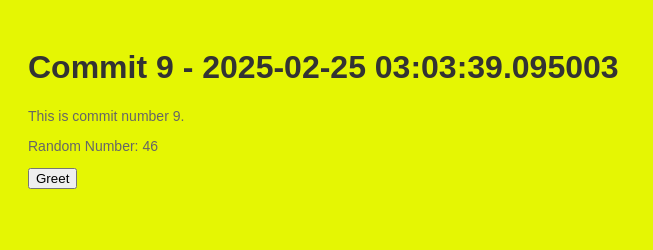
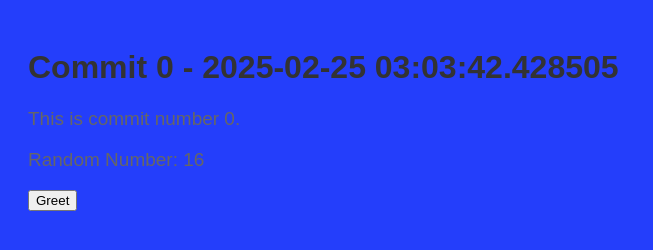
Before and after one commit to legbald0d/myrep-repo-20250225030335, a plain HTML site: page index.html in a window 1280 px wide. Shown: the whole page, without its empty margins (0-653 px from the left). Drawn offline with Linux system fonts and the light colour scheme.

Commit message:
📝 Commit 0 with HTML, CSS, and JS

```diff
--- a/index.html
+++ b/index.html
@@ -2,13 +2,13 @@
     <!DOCTYPE html>
     <html>
     <head>
-        <title>Commit 9 - 2025-02-25 03:03:39.095003</title>
+        <title>Commit 0 - 2025-02-25 03:03:42.428505</title>
         <link rel="stylesheet" href="style.css">
     </head>
     <body>
-        <h1>Commit 9 - 2025-02-25 03:03:39.095003</h1>
-        <p>This is commit number 9.</p>
-        <p>Random Number: 46</p>
+        <h1>Commit 0 - 2025-02-25 03:03:42.428505</h1>
+        <p>This is commit number 0.</p>
+        <p>Random Number: 16</p>
         <button onclick="greet()">Greet</button>
         <script src="script.js"></script>
     </body>
--- a/script.js
+++ b/script.js
@@ -2,4 +2,4 @@
     function greet() {
         alert('Hello from commit ' + commitNumber + '!');
     }
-    var commitNumber = 9;
+    var commitNumber = 0;
--- a/style.css
+++ b/style.css
@@ -1,7 +1,7 @@
 
     body {
         font-family: Arial, sans-serif;
-        background-color: #e5f603;
+        background-color: #243efb;
         padding: 20px;
     }
     h1 {
@@ -9,5 +9,5 @@
     }
     p {
         color: #666;
-        font-size: 14px;
+        font-size: 19px;
     }
```
